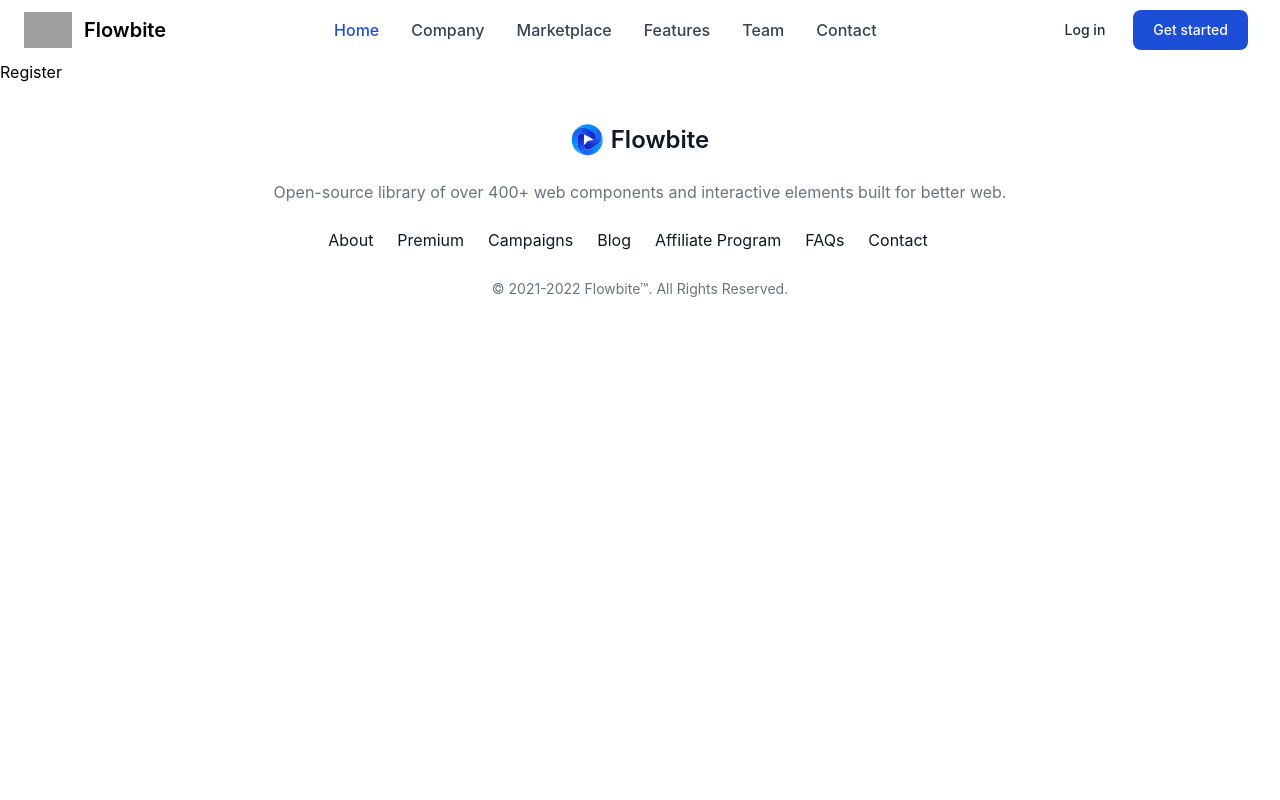
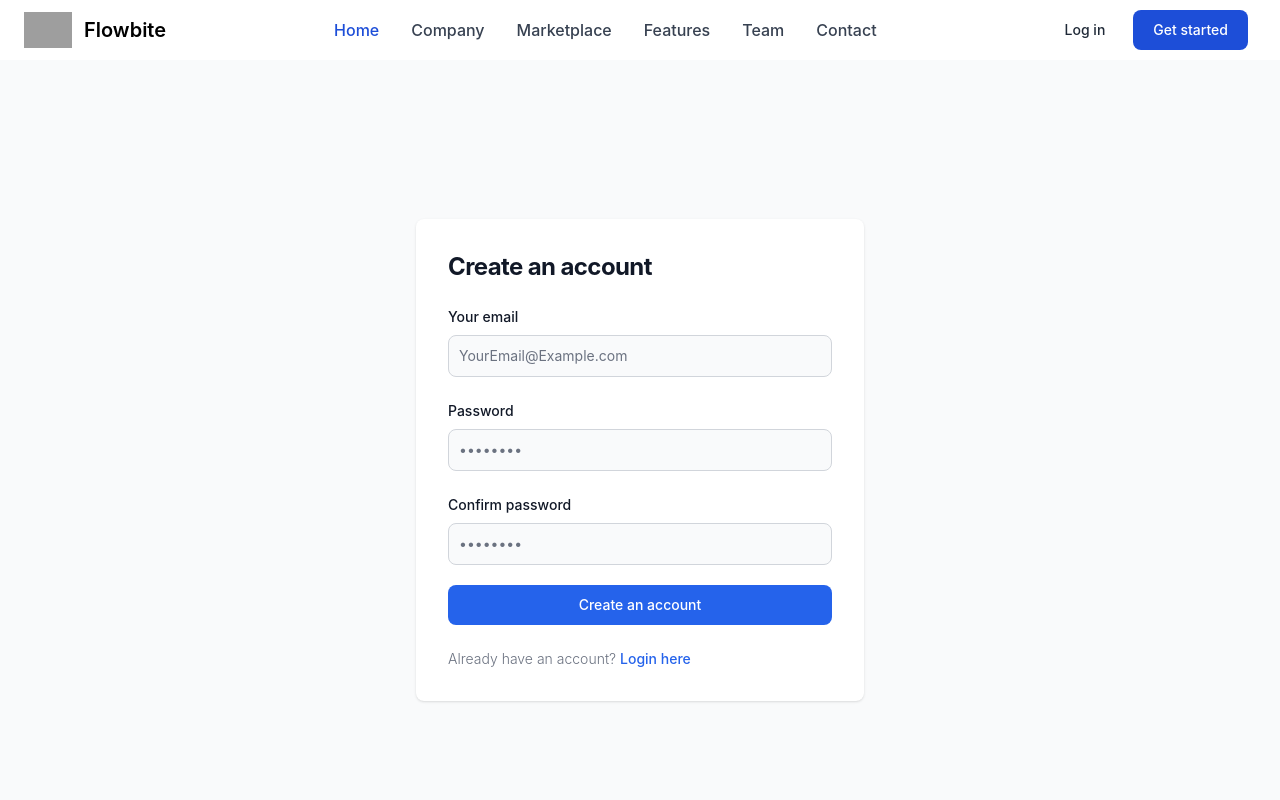
Before and after one commit to ignasiusadhitia/kelompok-1, a React (Vite) app: page /register in a window 1280 px wide. Shown: the top 800 px of the page. Built offline with nearby package versions, Linux system fonts and the light colour scheme; grey boxes are pictures that could not be loaded.

Commit message:
feat(register): add register page

```diff
--- a/src/pages/Register.jsx
+++ b/src/pages/Register.jsx
@@ -1,7 +1,105 @@
 import React from "react";
+import { Link } from "react-router-dom";
 
 const Register = () => {
-  return <div>Register</div>;
+  return (
+    <section className="bg-gray-50 dark:bg-gray-900">
+      <div className="flex flex-col items-center justify-center px-6 py-8 mx-auto md:h-screen lg:py-0">
+        <div className="w-full bg-white rounded-lg shadow dark:border md:mt-0 sm:max-w-md xl:p-0 dark:bg-gray-800 dark:border-gray-700">
+          <div className="p-6 space-y-4 md:space-y-6 sm:p-8">
+            {/* Title Register */}
+            <h1 className="text-xl font-bold leading-tight tracking-tight text-gray-900 md:text-2xl dark:text-white">
+              Create an account
+            </h1>
+            {/* Title Register End */}
+
+            <form className="space-y-4 md:space-y-6" action="#">
+              {/* Form Email */}
+              <div>
+                <label
+                  htmlFor="email"
+                  className="block mb-2 text-sm font-medium text-gray-900 dark:text-white"
+                >
+                  Your email
+                </label>
+                <input
+                  type="email"
+                  name="email"
+                  id="email"
+                  className="bg-gray-50 border border-gray-300 text-gray-900 text-sm rounded-lg focus:ring-primary-600 focus:border-primary-600 block w-full p-2.5 dark:bg-gray-700 dark:border-gray-600 dark:placeholder-gray-400 dark:text-white dark:focus:ring-blue-500 dark:focus:border-blue-500"
+                  placeholder="YourEmail@Example.com"
+                  required=""
+                />
+              </div>
+              {/* Form Email End */}
+
+              {/* Form Password */}
+              <div>
+                <label
+                  htmlFor="password"
+                  className="block mb-2 text-sm font-medium text-gray-900 dark:text-white"
+                >
+                  Password
+                </label>
+                <input
+                  type="password"
+                  name="password"
+                  id="password"
+                  placeholder="••••••••"
+                  className="bg-gray-50 border border-gray-300 text-gray-900 text-sm rounded-lg focus:ring-primary-600 focus:border-primary-600 block w-full p-2.5 dark:bg-gray-700 dark:border-gray-600 dark:placeholder-gray-400 dark:text-white dark:focus:ring-blue-500 dark:focus:border-blue-500"
+                  required=""
+                />
+              </div>
+              {/* Form Password End */}
+
+              {/* Form Confirm Password */}
+              <div>
+                <label
+                  htmlFor="confirm-password"
+                  className="block mb-2 text-sm font-medium text-gray-900 dark:text-white"
+                >
+                  Confirm password
+                </label>
+                <input
+                  type="confirm-password"
+                  name="confirm-password"
+                  id="confirm-password"
+                  placeholder="••••••••"
+                  className="bg-gray-50 border border-gray-300 text-gray-900 text-sm rounded-lg focus:ring-primary-600 focus:border-primary-600 block w-full p-2.5 dark:bg-gray-700 dark:border-gray-600 dark:placeholder-gray-400 dark:text-white dark:focus:ring-blue-500 dark:focus:border-blue-500"
+                  required=""
+                />
+              </div>
+              {/* Form Confirm Password End */}
+
+              {/* Button Register */}
+              <Link to="/login">
+                <button
+                  type="submit"
+                  className="w-full mt-5 text-white bg-primary-600 hover:bg-primary-700 focus:ring-4 focus:outline-none focus:ring-primary-300 font-medium rounded-lg text-sm px-5 py-2.5 text-center dark:bg-primary-600 dark:hover:bg-primary-700 dark:focus:ring-primary-800"
+                >
+                  Create an account
+                </button>
+              </Link>
+              {/* Button Register End */}
+
+              {/* Link Direct to Login Page */}
+              <p className="text-sm font-light text-gray-500 dark:text-gray-400">
+                Already have an account?{" "}
+                <Link
+                  to="/login"
+                  className="font-medium text-primary-600 hover:underline dark:text-primary-500"
+                >
+                  Login here
+                </Link>
+              </p>
+              {/* Link Direct to Login Page End */}
+
+            </form>
+          </div>
+        </div>
+      </div>
+    </section>
+  );
 };
 
 export default Register;
```
